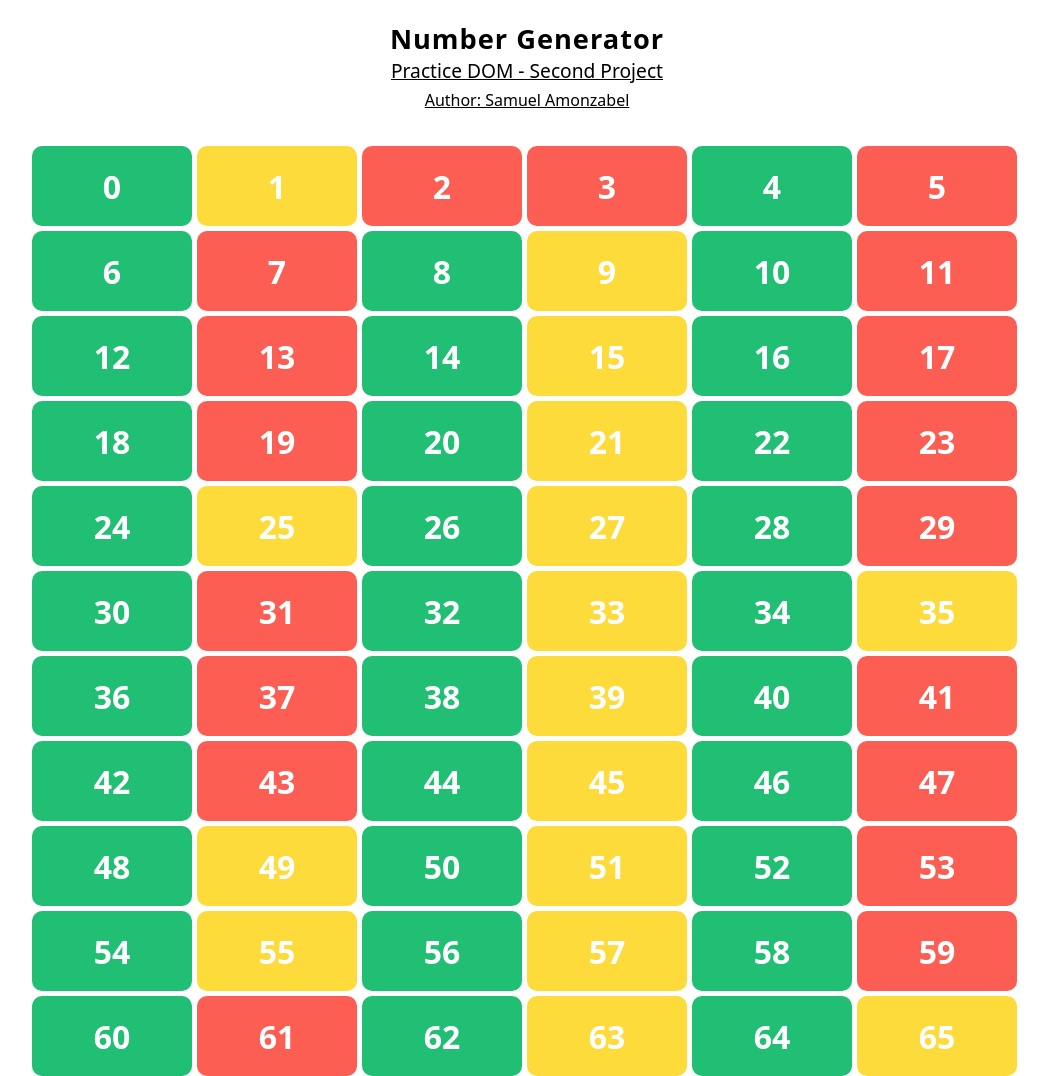
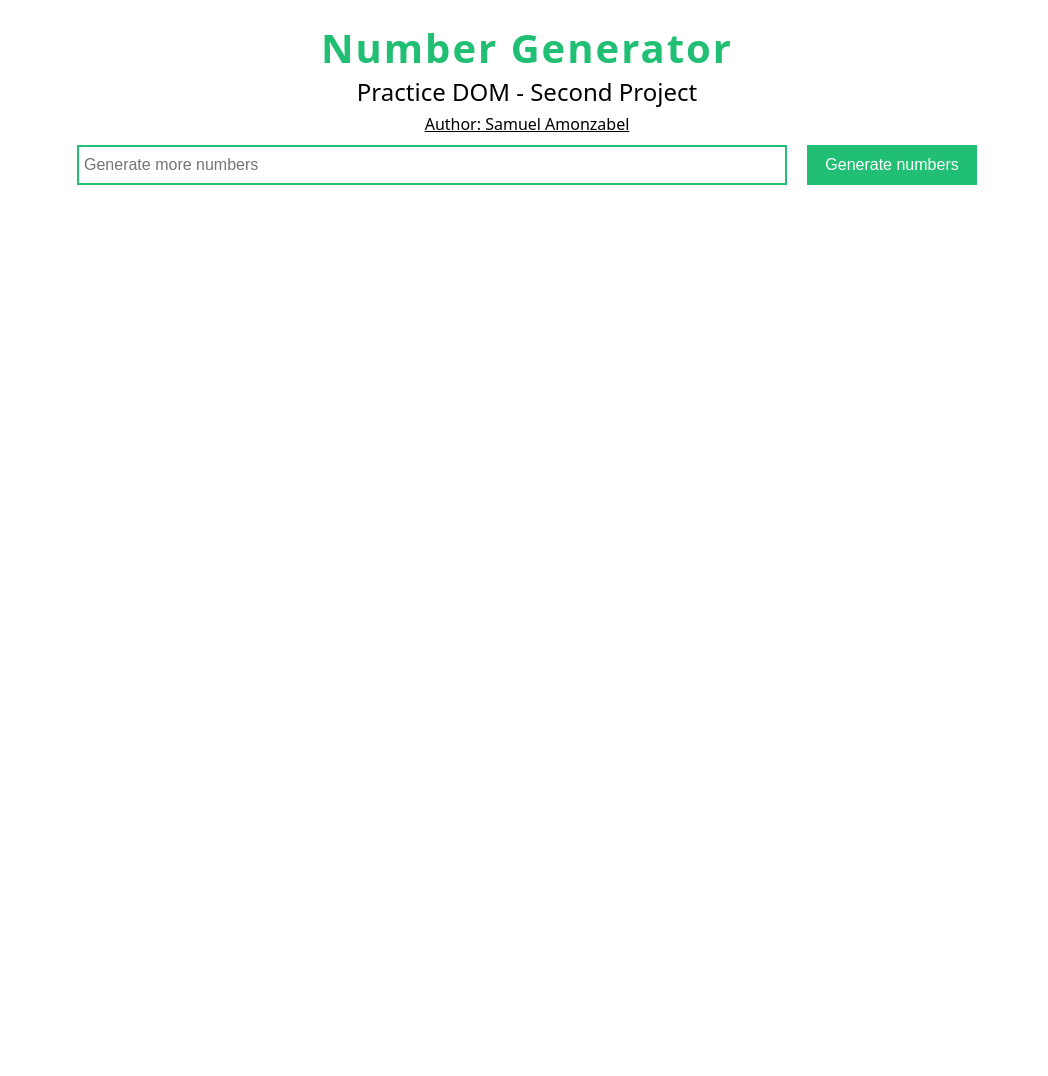
Before and after one commit to zohan22/DOMProjects, a plain HTML site: page NumberGenerator/index.html in a window 1280 px wide. Shown: the top 1076 px of the page, without its empty margins (113-1161 px from the left). After the commit the page ends 800 px from the top, so only its background shows below. Drawn offline with Linux system fonts and the light colour scheme.

Commit message:
Project generate numbers by text field

```diff
--- a/NumberGenerator/index.html
+++ b/NumberGenerator/index.html
@@ -10,6 +10,11 @@
   <h1>Number Generator</h1>
   <h2>Practice DOM - Second Project</h2>
   <h3>Author: Samuel Amonzabel</h3>
+  <div class="error">Error: </div>
+  <div class="generate">
+    <input type="text" id="number" placeholder="Generate more numbers">
+    <button class="generate-button">Generate numbers</button>
+  </div>
   <section class="wrapper">
 
   </section>
--- a/NumberGenerator/scrip.js
+++ b/NumberGenerator/scrip.js
@@ -1,49 +1,83 @@
 const $container = document.querySelector(".wrapper");
-console.log($container);
+const $input = document.querySelector("#number");
+const $button = document.querySelector(".generate-button");
+const $error = document.querySelector(".error");
 
-const evenNumber = (number) => {
-  return number % 2 === 0 ? true : false;
-}
+const evenNumber = (number) => number % 2 === 0;
 
-const oddNumber = (number) => {
-  return !(evenNumber(number))
-}
+const oddNumber = (number) => !evenNumber(number);
 
 const isPrime = (number) => {
-  if(number <= 1) return false
+  if (number <= 1) return false;
+  for (let i = 2; i <= Math.sqrt(number); i++) {
+    if (number % i === 0) return false;
+  }
+  return true;
+};
 
-  for(let i=2; i<=Math.sqrt(number); i++) {
-    if(number % i === 0) {
-      return false;
-    }
-  }
+const showError = (message) => {
+  $error.textContent = `Error: ${message}`;
+  $error.classList.add("active");
+};
 
-  return true;
-}
+const clearError = () => {
+  $error.textContent = "";
+  $error.classList.remove("active");
+};
 
+const clearContainer = () => {
+  $container.innerHTML = "";
+};
 
-const createElements = () => {
+const createElements = (count) => {
   const $fragment = document.createDocumentFragment();
 
-  for (let i = 0; i <= 101; i++) {
+  for (let i = 0; i <= count; i++) {
     const $div = document.createElement("div");
     $div.textContent = i;
     $div.classList.add("numbers");
-    if(evenNumber(i)) {
-      $div.style.backgroundColor = '#21bf73'
+    if (evenNumber(i)) {
+      $div.style.backgroundColor = "#21bf73";
     }
 
-    if(oddNumber(i)) {
-      $div.style.backgroundColor = '#fddb3a'
+    if (oddNumber(i)) {
+      $div.style.backgroundColor = "#fddb3a";
     }
 
-    if(isPrime(i)) {
-      $div.style.backgroundColor = '#fd5e53'
+    if (isPrime(i)) {
+      $div.style.backgroundColor = "#fd5e53";
     }
+
     $fragment.appendChild($div);
   }
 
   $container.appendChild($fragment);
 };
 
-createElements()
+$button.addEventListener("click", () => {
+  clearError();
+  clearContainer();
+
+  const value = $input.value.trim();
+
+  if (value === "") {
+    showError("Enter number value on the input field to generate numbers");
+    return;
+  }
+
+  const number = Number(value);
+
+  if (isNaN(number)) {
+    showError("Input value must be a number");
+    return;
+  }
+
+  if (number < 1) {
+    showError("Input value must be greater than 0");
+    return;
+  }
+
+  createElements(number);
+  $input.value = "";
+  $input.focus();
+});
--- a/NumberGenerator/styles.css
+++ b/NumberGenerator/styles.css
@@ -12,7 +12,6 @@ body {
   display: flex;
   flex-direction: column;
   align-items: center;
-  height: 100vh;
   gap: 10px;
 }
 
@@ -20,16 +19,16 @@ h1 {
   margin-top: 20px;
   text-align: center;
   font-weight: 700;
-  font-size: 1.7rem;
-  letter-spacing: 1px;
+  font-size: 2.5rem;
+  letter-spacing: 2px;
+  color: #21bf73;
 }
 
 h2 {
   margin-top: -10px;
   text-align: center;
   font-weight: 500;
-  font-size: 1.2rem;
-  text-decoration: underline;
+  font-size: 1.5rem;
 }
 
 h3 {
@@ -41,27 +40,76 @@ h3 {
 }
 
 .wrapper {
-  max-width: 1000px;
-  height: auto;
-  margin: 20px;
+  padding: 0;
+  max-width: 1200px;
+  width: 100%;
   display: flex;
   flex-wrap: wrap;
   gap: 5px;
-  padding: 5px;
+  margin: 20px 0;
+  padding-left: 35px;
+}
+
+.error {
+  max-width: 900px;
+  margin: 0 auto;
+  width: 100%;
+  color: #fd5e53;
+  text-align: left;
+  font-weight: 400;
+  font-size: 1.2rem;
+  display: none;
+}
+
+.error.active {
+  display: block;
+}
+
+.generate {
+  max-width: 900px;
+  width: 100%;
+  display: flex;
+  align-items: center;
+  gap: 20px;
+}
+
+#number {
+  height: 40px;
+  border: 2px solid #21bf73;
+  padding-left: 5px;
+  font-size: 1rem;
+  font-weight: 400;
+  flex: 1;
+}
+
+#number:focus {
+  outline: none;
+  border-color: #1e9f5b;
+}
+
+.generate button {
+  height: 40px;
+  width: 170px;
+  background-color: #21bf73;
+  color: white;
+  font-size: 1rem;
+  border: none;
+  text-align: center;
+  cursor: pointer;
+}
+
+.generate button:hover {
+  background-color: #1e9f5b;
 }
 
 .numbers {
-  width: 160px;
-  height: 80px;
+  width: 120px;
+  height: 60px;
   display: flex;
   justify-content: center;
   align-items: center;
   font-weight: 600;
   font-size: 2rem;
   color: white;
-  border-radius: 10px;
-  -webkit-border-radius: 10px;
-  -moz-border-radius: 10px;
-  -ms-border-radius: 10px;
-  -o-border-radius: 10px;
+  text-align: center;
 }
```
